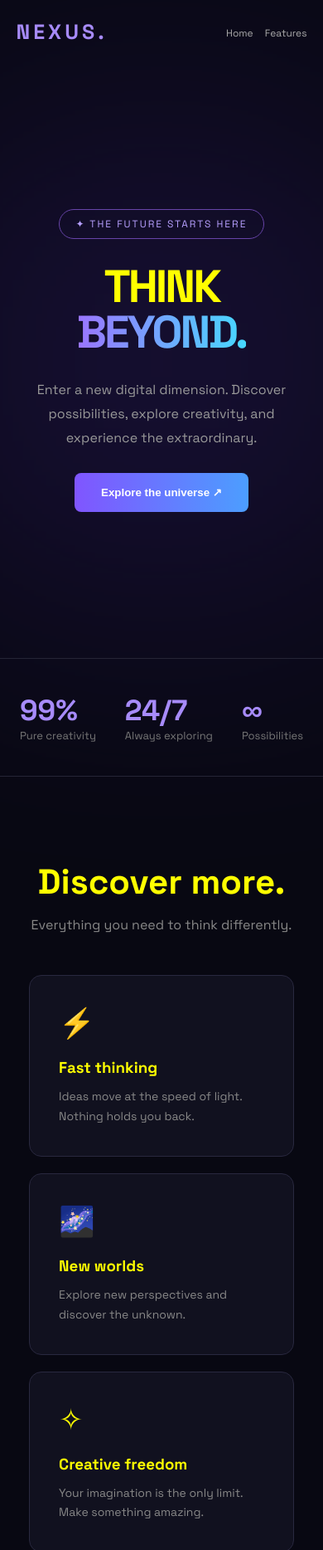
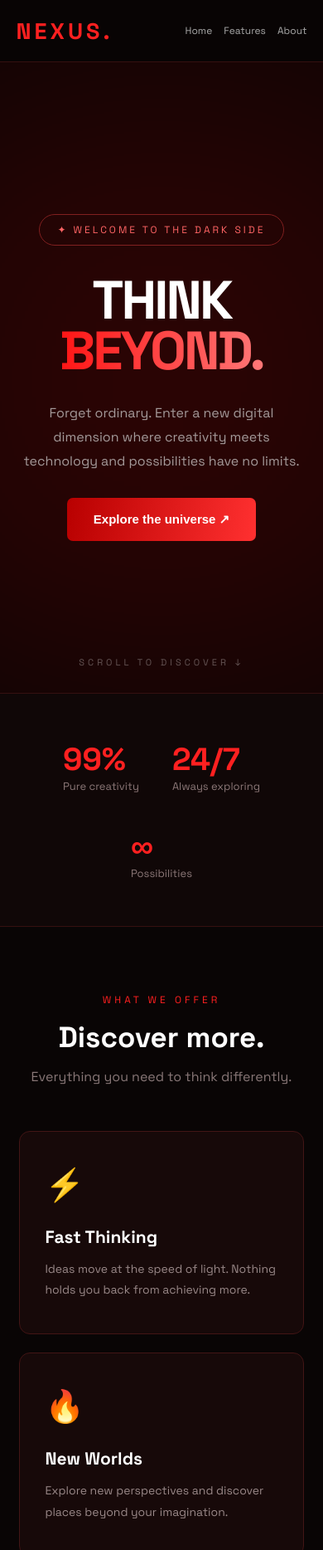
Before and after one commit to 4spurkee/companion, a plain HTML site: page index.html in a window 390 px wide. Shown: the top 1868 px of the page at 83% size. Drawn offline with Linux system fonts and the light colour scheme.

Commit message:
Update index.html

```diff
--- a/index.html
+++ b/index.html
@@ -5,260 +5,541 @@
 <meta charset="UTF-8">
 <meta name="viewport" content="width=device-width, initial-scale=1.0">
 <title>NEXUS — Beyond Ordinary</title>
+
 <style>
-@import url('https://fonts.googleapis.com/css2?family=Space+Grotesk:wght@400;600;700&display=swap');
+@import url('https://fonts.googleapis.com/css2?family=Space+Grotesk:wght@400;500;600;700&display=swap');
+
+:root {
+  --red: #ff2020;
+  --dark-red: #a00000;
+  --bg: #090505;
+  --card: #170909;
+  --text: #ffffff;
+  --muted: #a49a9a;
+}
 
 * {
   margin: 0;
   padding: 0;
   box-sizing: border-box;
+  scroll-behavior: smooth;
 }
 
 body {
-  background: #080812;
-  color: yellow;
+  background: var(--bg);
+  color: var(--text);
   font-family: 'Space Grotesk', sans-serif;
   overflow-x: hidden;
 }
 
+a {
+  color: inherit;
+  text-decoration: none;
+}
+
+/* NAVIGATION */
+
 nav {
+  height: 85px;
+  padding: 0 9%;
   display: flex;
   justify-content: space-between;
   align-items: center;
-  padding: 28px 9%;
-  position: relative;
-  z-index: 2;
+  position: sticky;
+  top: 0;
+  z-index: 10;
+  background: #090505eF;
+  backdrop-filter: blur(15px);
+  border-bottom: 1px solid #351010;
 }
 
 .logo {
-  font-size: 25px;
+  color: var(--red);
+  font-size: 27px;
   font-weight: 700;
-  color: #a78bfa;
   letter-spacing: 4px;
 }
 
-nav a {
+.nav-links {
+  display: flex;
+  gap: 35px;
+  align-items: center;
+}
+
+.nav-links a {
   color: #aaa;
-  text-decoration: none;
-  margin-left: 30px;
   transition: .3s;
 }
 
-nav a:hover { color: #a78bfa; }
+.nav-links a:hover {
+  color: var(--red);
+}
+
+.nav-button {
+  padding: 11px 20px;
+  border: 1px solid var(--red);
+  border-radius: 6px;
+  color: white !important;
+}
+
+/* HERO */
 
 .hero {
-  min-height: 85vh;
+  min-height: 760px;
+  height: 90vh;
   display: flex;
   flex-direction: column;
   justify-content: center;
   align-items: center;
   text-align: center;
-  padding: 40px 20px;
+  padding: 30px 20px;
   position: relative;
+  overflow: hidden;
 }
 
 .glow {
   position: absolute;
-  width: 400px;
-  height: 400px;
-  background: #713cff;
+  width: 450px;
+  height: 450px;
+  background: #ff0000;
   filter: blur(180px);
-  opacity: .3;
+  opacity: .18;
   z-index: -1;
+  animation: pulse 4s infinite alternate;
+}
+
+@keyframes pulse {
+  from { opacity: .12; transform: scale(.8); }
+  to { opacity: .3; transform: scale(1.2); }
 }
 
 .tag {
-  color: #b7a0ff;
-  border: 1px solid #6744a8;
-  padding: 9px 20px;
+  border: 1px solid #812020;
+  padding: 10px 22px;
   border-radius: 30px;
+  color: #ff6565;
   font-size: 12px;
-  letter-spacing: 2px;
-  margin-bottom: 30px;
+  letter-spacing: 3px;
+  margin-bottom: 35px;
 }
 
 h1 {
-  font-size: clamp(55px, 9vw, 110px);
-  line-height: 1;
-  letter-spacing: -5px;
+  font-size: clamp(65px, 11vw, 125px);
+  line-height: .95;
+  letter-spacing: -6px;
+  font-weight: 700;
 }
 
 h1 span {
-  background: linear-gradient(90deg, #9b75ff, #46d9ff);
+  color: transparent;
+  background: linear-gradient(90deg, #ff1515, #ff7777);
   -webkit-background-clip: text;
-  color: transparent;
 }
 
 .hero p {
-  max-width: 550px;
-  color: #999;
+  max-width: 560px;
+  color: var(--muted);
   line-height: 1.8;
-  margin: 28px 0;
+  margin: 30px 0;
+  font-size: 16px;
 }
 
-button {
-  padding: 16px 32px;
+.primary-button {
+  padding: 17px 32px;
+  background: linear-gradient(100deg, #b80000, #ff3030);
   border: none;
-  border-radius: 8px;
-  background: linear-gradient(90deg, #8055ff, #4c9eff);
+  border-radius: 7px;
   color: white;
-  font-weight: bold;
+  font-weight: 700;
+  font-size: 15px;
   cursor: pointer;
   transition: .3s;
 }
 
-button:hover {
-  transform: translateY(-4px);
-  box-shadow: 0 0 30px #8055ff80;
+.primary-button:hover {
+  transform: translateY(-5px);
+  box-shadow: 0 0 35px #ff202080;
 }
+
+.scroll-text {
+  position: absolute;
+  bottom: 30px;
+  color: #655555;
+  font-size: 11px;
+  letter-spacing: 4px;
+}
+
+/* STATS */
 
 .stats {
   display: flex;
   justify-content: center;
-  gap: 80px;
-  padding: 40px 20px;
-  border-top: 1px solid #252536;
-  border-bottom: 1px solid #252536;
+  gap: 110px;
+  padding: 55px 20px;
+  border-top: 1px solid #351010;
+  border-bottom: 1px solid #351010;
+  flex-wrap: wrap;
+  background: #100707;
+}
+
+.stat h2 {
+  color: var(--red);
+  font-size: 38px;
+}
+
+.stat p {
+  color: #8b7777;
+  font-size: 13px;
+}
+
+/* FEATURES */
+
+section.features {
+  padding: 110px 9%;
+  text-align: center;
+}
+
+.section-label {
+  color: var(--red);
+  letter-spacing: 4px;
+  font-size: 12px;
+  margin-bottom: 15px;
+}
+
+.features h2,
+.about h2 {
+  font-size: clamp(35px, 5vw, 50px);
+}
+
+.section-description {
+  color: #887777;
+  margin-top: 15px;
+}
+
+.cards {
+  display: grid;
+  grid-template-columns: repeat(auto-fit, minmax(230px, 1fr));
+  gap: 22px;
+  margin-top: 55px;
+}
+
+.card {
+  padding: 40px 30px;
+  background: var(--card);
+  border: 1px solid #421515;
+  border-radius: 13px;
+  text-align: left;
+  transition: .35s;
+}
+
+.card:hover {
+  transform: translateY(-10px);
+  border-color: var(--red);
+  box-shadow: 0 15px 40px #ff000018;
+}
+
+.icon {
+  font-size: 38px;
+  margin-bottom: 25px;
+}
+
+.card h3 {
+  font-size: 21px;
+  margin-bottom: 13px;
+}
+
+.card p {
+  color: #998888;
+  font-size: 14px;
+  line-height: 1.8;
+}
+
+/* ABOUT */
+
+.about {
+  padding: 100px 9%;
+  background: #140707;
+  display: flex;
+  justify-content: space-between;
+  align-items: center;
+  gap: 60px;
   flex-wrap: wrap;
 }
 
-.stat h2 {
-  font-size: 35px;
-  color: #a78bfa;
+.about-content {
+  flex: 1;
+  min-width: 260px;
 }
 
-.stat p {
-  color: #777;
+.about-content p {
+  color: #a18b8b;
+  line-height: 1.9;
+  margin: 25px 0;
+}
+
+.about-box {
+  flex: 1;
+  min-width: 260px;
+  min-height: 280px;
+  border: 1px solid #651919;
+  border-radius: 15px;
+  background:
+    radial-gradient(circle, #9c1010 0%, #260909 45%, #100606 100%);
+  display: flex;
+  align-items: center;
+  justify-content: center;
+  font-size: 90px;
+  box-shadow: inset 0 0 70px #ff000022;
+}
+
+/* CTA */
+
+.cta {
+  padding: 110px 20px;
+  text-align: center;
+}
+
+.cta h2 {
+  font-size: clamp(35px, 6vw, 55px);
+}
+
+.cta p {
+  color: #998888;
+  margin: 20px 0 30px;
+}
+
+/* FOOTER */
+
+footer {
+  padding: 45px 9%;
+  border-top: 1px solid #351010;
+  display: flex;
+  justify-content: space-between;
+  gap: 20px;
+  flex-wrap: wrap;
+  color: #776666;
   font-size: 13px;
 }
 
-.features {
-  padding: 100px 9%;
-  text-align: center;
+footer .logo {
+  font-size: 20px;
 }
 
-.features h2 {
-  font-size: 42px;
-  margin-bottom: 15px;
+/* MOBILE */
+
+@media(max-width: 650px) {
+  nav {
+    padding: 0 5%;
+    height: 75px;
   }
 
-.features > p { color: #888; }
-
-.cards {
-  display: grid;
-  grid-template-columns: repeat(auto-fit, minmax(220px, 1fr));
-  gap: 20px;
-  margin-top: 50px;
+  .nav-links {
+    gap: 14px;
   }
 
-.card {
-  padding: 35px;
-  background: #11111f;
-  border: 1px solid #29283f;
-  border-radius: 15px;
-  text-align: left;
-  transition: .3s;
+  .nav-links a {
+    font-size: 12px;
   }
 
-.card:hover {
-  transform: translateY(-8px);
-  border-color: #916aff;
+  .nav-button {
+    display: none;
   }
 
-.card .icon {
-  font-size: 35px;
-  margin-bottom: 20px;
+  h1 {
+    letter-spacing: -3px;
   }
 
-.card h3 { margin-bottom: 12px; }
-.card p { color: #888; line-height: 1.7; font-size: 14px; }
-
-footer {
-  text-align: center;
-  padding: 35px;
-  color: #666;
-  border-top: 1px solid #252536;
+  .stats {
+    gap: 40px;
   }
 
-@media(max-width:600px) {
-  nav { padding: 22px 5%; }
-  nav a { margin-left: 10px; font-size: 12px; }
-  .stats { gap: 35px; }
-  h1 { letter-spacing: -3px; }
+  section.features {
+    padding: 80px 6%;
   }
+
+  .about {
+    padding: 75px 6%;
+  }
+}
+
 </style>
 </head>
+
 <body>
 
+<!-- NAVIGATION -->
+
 <nav>
-  <div class="logo">NEXUS.</div>
-  <div>
+  <a href="#home" class="logo">NEXUS.</a>
+
+  <div class="nav-links">
     <a href="#home">Home</a>
     <a href="#features">Features</a>
+    <a href="#about">About</a>
+    <a href="#contact" class="nav-button">Get Started ↗</a>
   </div>
 </nav>
 
+<!-- HERO -->
+
 <section class="hero" id="home">
+
   <div class="glow"></div>
-  <div class="tag">✦ THE FUTURE STARTS HERE</div>
-  <h1>THINK<br><span>BEYOND.</span></h1>
+
+  <div class="tag">✦ WELCOME TO THE DARK SIDE</div>
+
+  <h1>
+    THINK<br>
+    <span>BEYOND.</span>
+  </h1>
+
   <p>
-    Enter a new digital dimension. Discover possibilities,
-    explore creativity, and experience the extraordinary.
+    Forget ordinary. Enter a new digital dimension
+    where creativity meets technology and possibilities
+    have no limits.
   </p>
-  <button onclick="explore()">Explore the universe ↗</button>
+
+  <button class="primary-button"
+    onclick="document.getElementById('features').scrollIntoView({behavior:'smooth'})">
+    Explore the universe ↗
+  </button>
+
+  <div class="scroll-text">SCROLL TO DISCOVER ↓</div>
+
 </section>
 
+<!-- STATISTICS -->
+
 <section class="stats">
+
   <div class="stat">
     <h2>99%</h2>
     <p>Pure creativity</p>
   </div>
+
   <div class="stat">
     <h2>24/7</h2>
     <p>Always exploring</p>
   </div>
+
   <div class="stat">
     <h2>∞</h2>
     <p>Possibilities</p>
   </div>
+
 </section>
 
+<!-- FEATURES -->
+
 <section class="features" id="features">
+
+  <div class="section-label">WHAT WE OFFER</div>
+
   <h2>Discover more.</h2>
-  <p>Everything you need to think differently.</p>
+
+  <p class="section-description">
+    Everything you need to think differently.
+  </p>
 
   <div class="cards">
+
     <div class="card">
       <div class="icon">⚡</div>
-      <h3>Fast thinking</h3>
-      <p>Ideas move at the speed of light. Nothing holds you back.</p>
+      <h3>Fast Thinking</h3>
+      <p>
+        Ideas move at the speed of light.
+        Nothing holds you back from achieving more.
+      </p>
     </div>
 
     <div class="card">
-      <div class="icon">🌌</div>
-      <h3>New worlds</h3>
-      <p>Explore new perspectives and discover the unknown.</p>
+      <div class="icon">🔥</div>
+      <h3>New Worlds</h3>
+      <p>
+        Explore new perspectives and discover
+        places beyond your imagination.
+      </p>
     </div>
 
     <div class="card">
-      <div class="icon">✧</div>
-      <h3>Creative freedom</h3>
-      <p>Your imagination is the only limit. Make something amazing.</p>
+      <div class="icon">✦</div>
+      <h3>Creative Freedom</h3>
+      <p>
+        Your imagination is the only limit.
+        Create something extraordinary.
+      </p>
     </div>
+
   </div>
+
 </section>
 
+<!-- ABOUT -->
+
+<section class="about" id="about">
+
+  <div class="about-content">
+
+    <div class="section-label">OUR VISION</div>
+
+    <h2>Not made to fit in.</h2>
+
+    <p>
+      NEXUS is built around one simple idea:
+      ordinary is never enough. We believe in
+      bold ideas, creative thinking, and pushing
+      beyond the limits of what's possible.
+    </p>
+
+    <button class="primary-button"
+      onclick="document.getElementById('contact').scrollIntoView({behavior:'smooth'})">
+      Join the movement ↗
+    </button>
+
+  </div>
+
+  <div class="about-box">
+    🔴
+  </div>
+
+</section>
+
+<!-- CALL TO ACTION -->
+
+<section class="cta" id="contact">
+
+  <div class="section-label">YOUR NEXT CHAPTER</div>
+
+  <h2>Ready to go beyond?</h2>
+
+  <p>
+    The future isn't waiting. It's yours to create.
+  </p>
+
+  <button class="primary-button" onclick="welcome()">
+    Let's begin ↗
+  </button>
+
+</section>
+
+<!-- FOOTER -->
+
 <footer>
-  © 2026 NEXUS. Made for the future.
+
+  <div class="logo">NEXUS.</div>
+
+  <div>© 2026 NEXUS. All rights reserved.</div>
+
+  <div>Designed for the extraordinary.</div>
+
 </footer>
 
 <script>
-function explore() {
-  document.getElementById('features').scrollIntoView({
-    behavior: 'smooth'
-  });
+
+function welcome() {
+  alert("Welcome to NEXUS. The future starts now! 🔴");
 }
+
 </script>
 
 </body>
```
Lines whose indentation alone changed are shown as unchanged.
